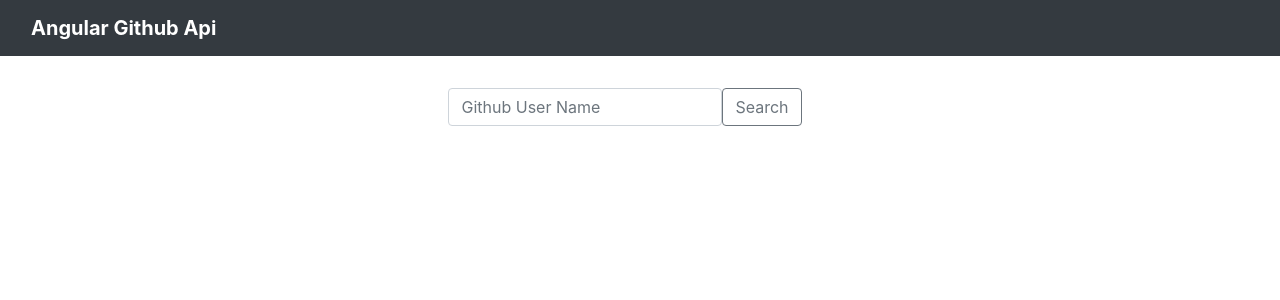
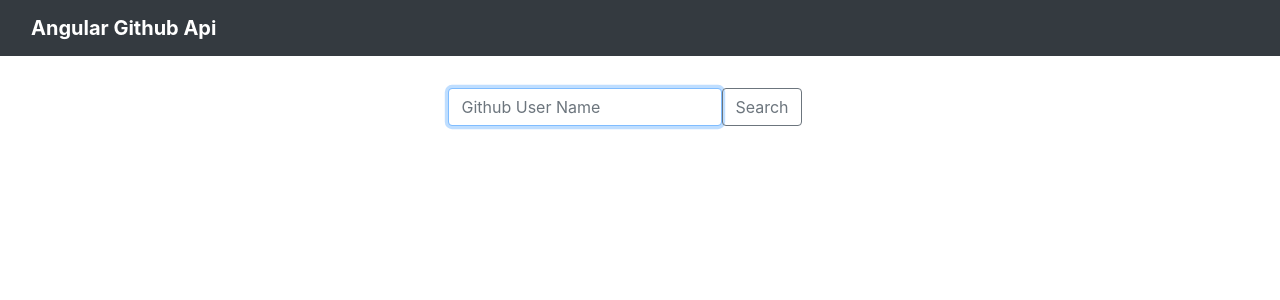
Before and after one commit to hamzaazman/AngularGithubApi, an Angular app: page / in a window 1280 px wide. Shown: the top 300 px of the page. Built offline with nearby package versions, Linux system fonts and the light colour scheme.

Commit message:
input autofocus in added

```diff
--- a/src/app/app.component.html
+++ b/src/app/app.component.html
@@ -15,7 +15,8 @@
         [(ngModel)]="userName"
         placeholder="Github User Name"
         aria-describedby="button-addon2"
-        (keyup.enter)="getRepos()"
+        (keyup.enter)="getRepos(); "
+        autofocus
       />
     </div>
     <button
@@ -47,6 +48,7 @@
         <small>{{ repo.created_at | date: "dd-MMM-yyyy" }}</small>
       </div>
       <p class="mb-1">{{ repo.description }}.</p>
+      <p></p>
     </a>
   </div>
 </div>
```
